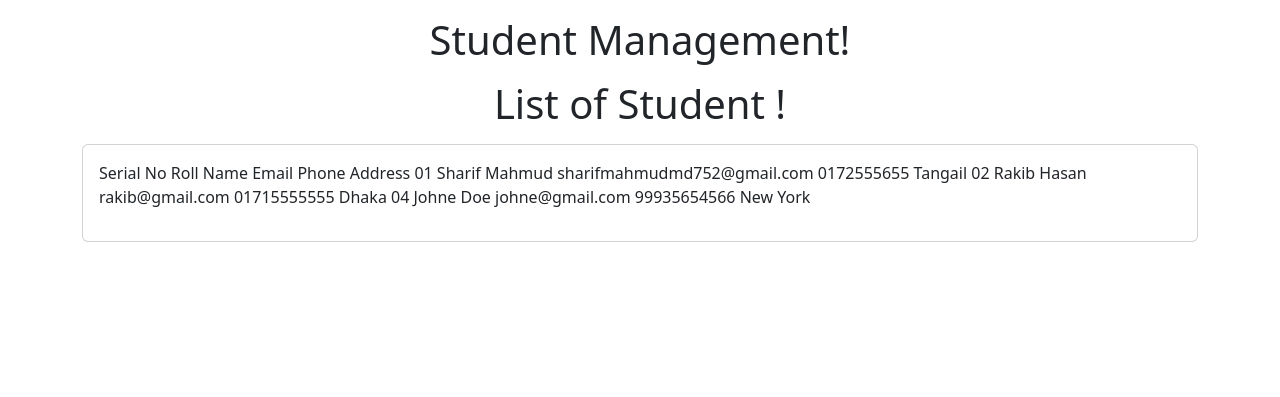
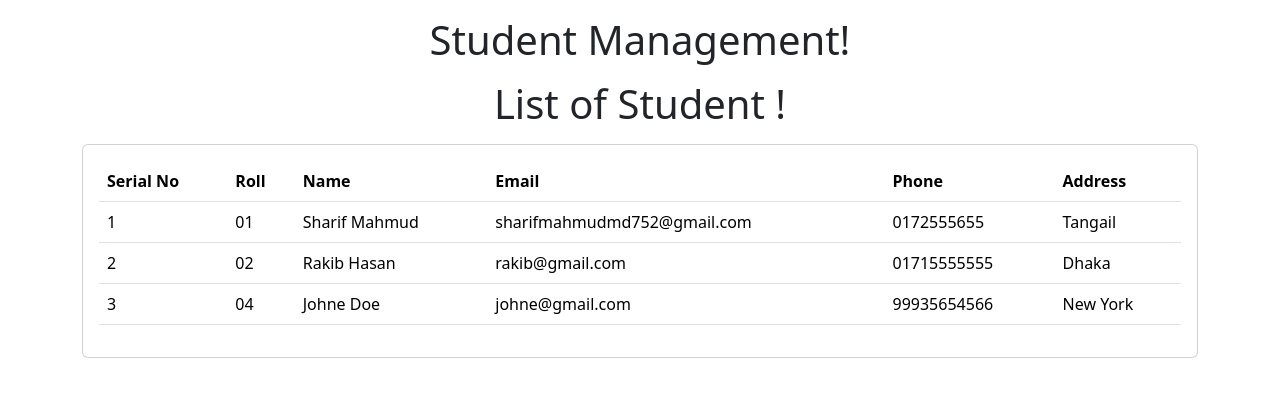
Before and after one commit to devsharifmahmud/std_manage, a Django app: page /std/ in a window 1280 px wide. Shown: the part 56-453 px from the top of the page. Run offline with Django 5.2, Linux system fonts and the light colour scheme; data comes from the database, SQL or seed files in the repository.

Commit message:
Update code

```diff
--- a/templates/std/home.html
+++ b/templates/std/home.html
@@ -15,7 +15,7 @@
             <div class="col-md-12">
                 <div class="card">
                     <div class="card-body">
-                        <div class="table">
+                        <table class="table">
                             <thead>
                             <tr>
                                 <th>Serial No</th>
@@ -29,7 +29,7 @@
                             <tbody>
                             {% for s in std %}
                             <tr>
-                                <td>{{forloop_counter}}</td>
+                                <td>{{forloop.counter}}</td>
                                 <td>{{s.roll}}</td>
                                 <td>{{s.name}}</td>
                                 <td>{{s.email}}</td>
@@ -38,7 +38,7 @@
                             </tr>
                             {% endfor %}
                             </tbody>
-                        </div>
+                        </table>
                     </div>
                 </div>
             </div>
```
